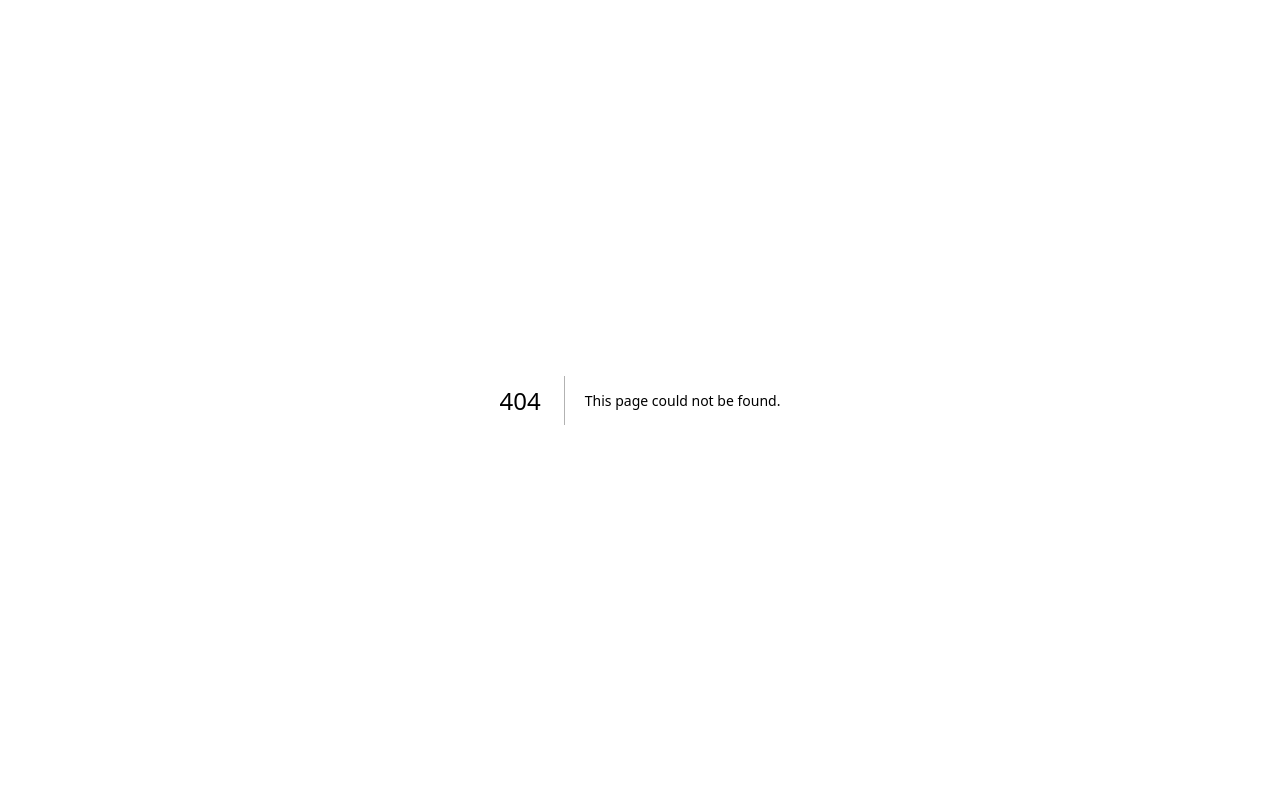
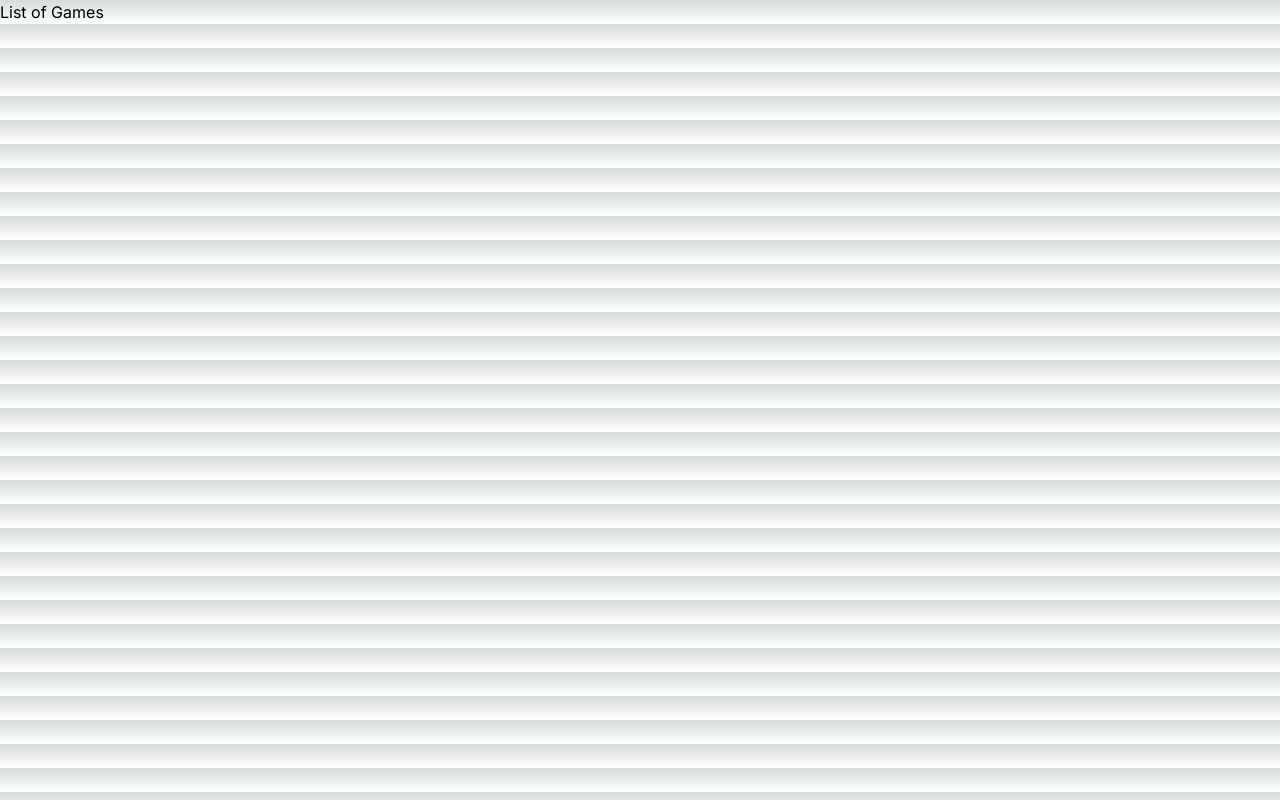
Before and after one commit to tinkereryorch/backlog-tracker, a Next.js app in the folder frontend/: page /games in a window 1280 px wide. Before the commit this address had no page. Built offline with nearby package versions, Linux system fonts and the light colour scheme.

Commit message:
Added games list page

```diff
--- /dev/null
+++ b/frontend/src/app/games/page.js
@@ -0,0 +1,7 @@
+export default function Games() {
+    return(
+        <div>
+            <p>List of Games</p>
+        </div>
+    )
+}
```
